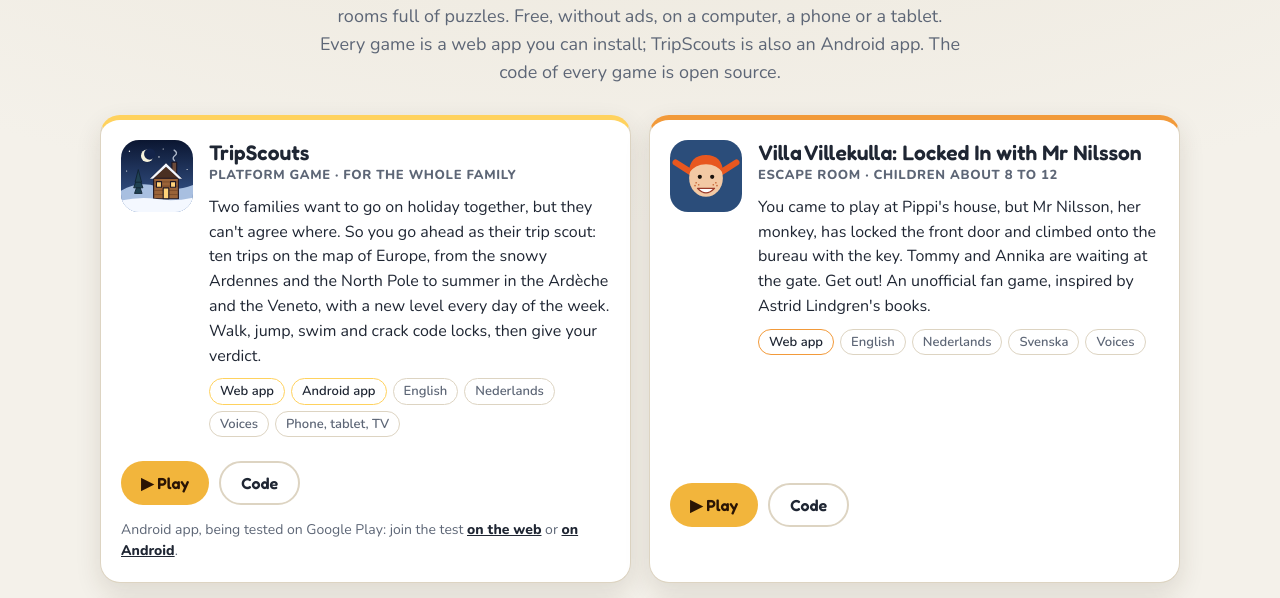
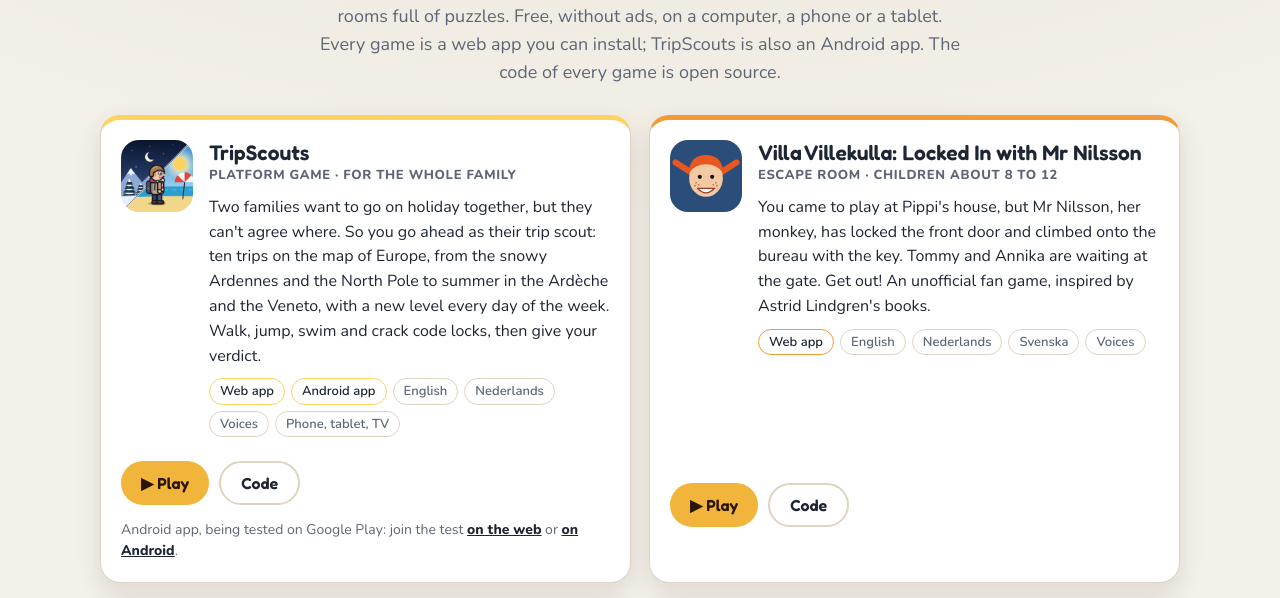
Before and after one commit to w3nl/games, a plain HTML site: page index.html in a window 1280 px wide. Shown: the part 176-774 px from the top of the page. Drawn offline with nearby package versions, Linux system fonts and the light colour scheme.

Commit message:
The new TripScouts icon: winter and summer, with the scout in the middle
Co-Authored-By: Claude Opus 5.5 <noreply@anthropic.com>
Claude-Session: https://claude.ai/code/session_01VpBcyiGqJR4Ce9GxzMcGYy

```diff
--- a/index.html
+++ b/index.html
@@ -6,7 +6,7 @@
   <title>Games by Pieter Wigboldus</title>
   <meta name="description" content="Browser games to play for free: a platform game through Europe and escape rooms for children and grown-ups. Play online; the code is open source.">
   <meta name="color-scheme" content="dark light">
-  <link rel="icon" href="icons/tripscouts.svg" type="image/svg+xml">
+  <link rel="icon" href="icons/tripscouts.png" type="image/png">
   <link rel="preconnect" href="https://fonts.googleapis.com">
   <link rel="preconnect" href="https://fonts.gstatic.com" crossorigin>
   <link href="https://fonts.googleapis.com/css2?family=Fredoka:wght@500;600;700&family=Nunito:wght@400;600;800&display=swap" rel="stylesheet">
@@ -22,7 +22,7 @@
   <main class="shelf">
     <!-- Every game: a card with its icon, a few lines about it, its languages and two links (play, and the code). -->
     <article class="game" style="--accent: #ffd25e">
-      <img class="icon" src="icons/tripscouts.svg" alt="" width="72" height="72">
+      <img class="icon" src="icons/tripscouts.png" alt="" width="72" height="72">
       <div class="body">
         <h2>TripScouts</h2>
         <p class="kind">Platform game · for the whole family</p>
```
Also changed, not shown: icons/tripscouts.png (added), icons/tripscouts.svg (deleted), 1 other file.
